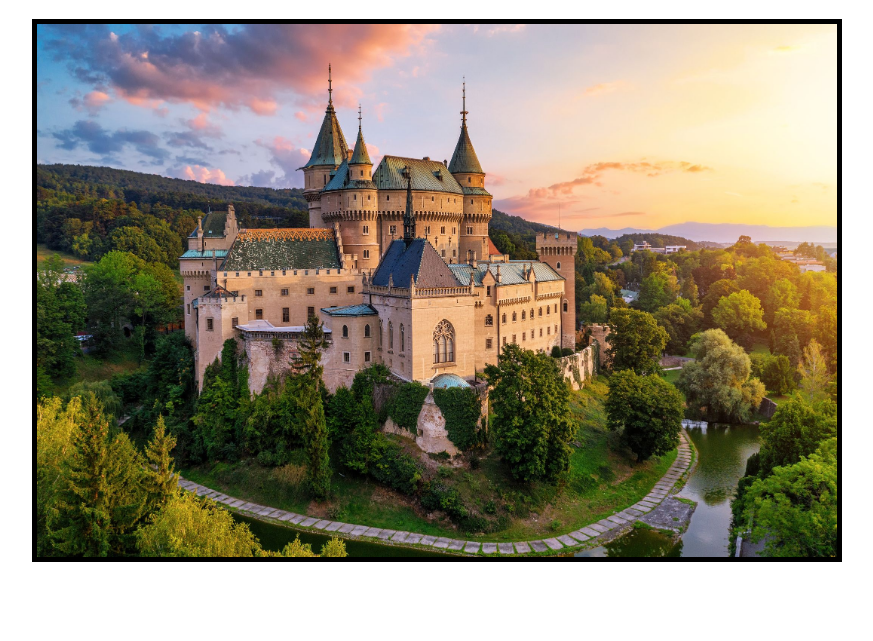
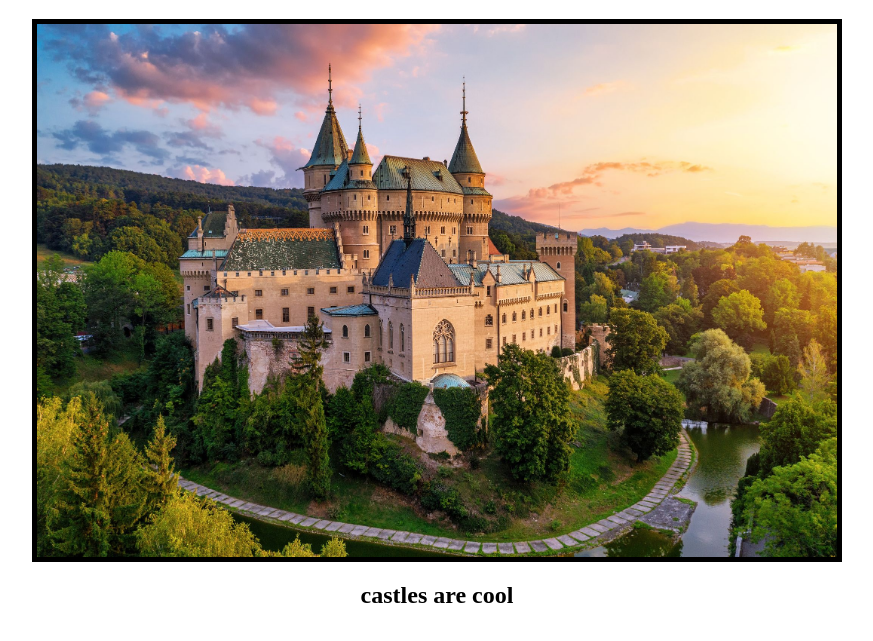
Before and after one commit to codyfong/deployment-demo, a website: page public/index.html in a window 1280 px wide. Shown: the part 69-710 px from the top of the page, without its empty margins (203-1076 px from the left). Drawn offline with Linux system fonts and the light colour scheme.

Commit message:
added an h2

```diff
--- a/public/index.html
+++ b/public/index.html
@@ -10,6 +10,7 @@
 <body>
     <h1>Welcome to my castle.</h1>
     <img width = 800px src="./images/bonjourCastle.jpg" alt="castle">
+    <h2>castles are cool</h2>
 
 
     <script src="main.js"></script>
```
